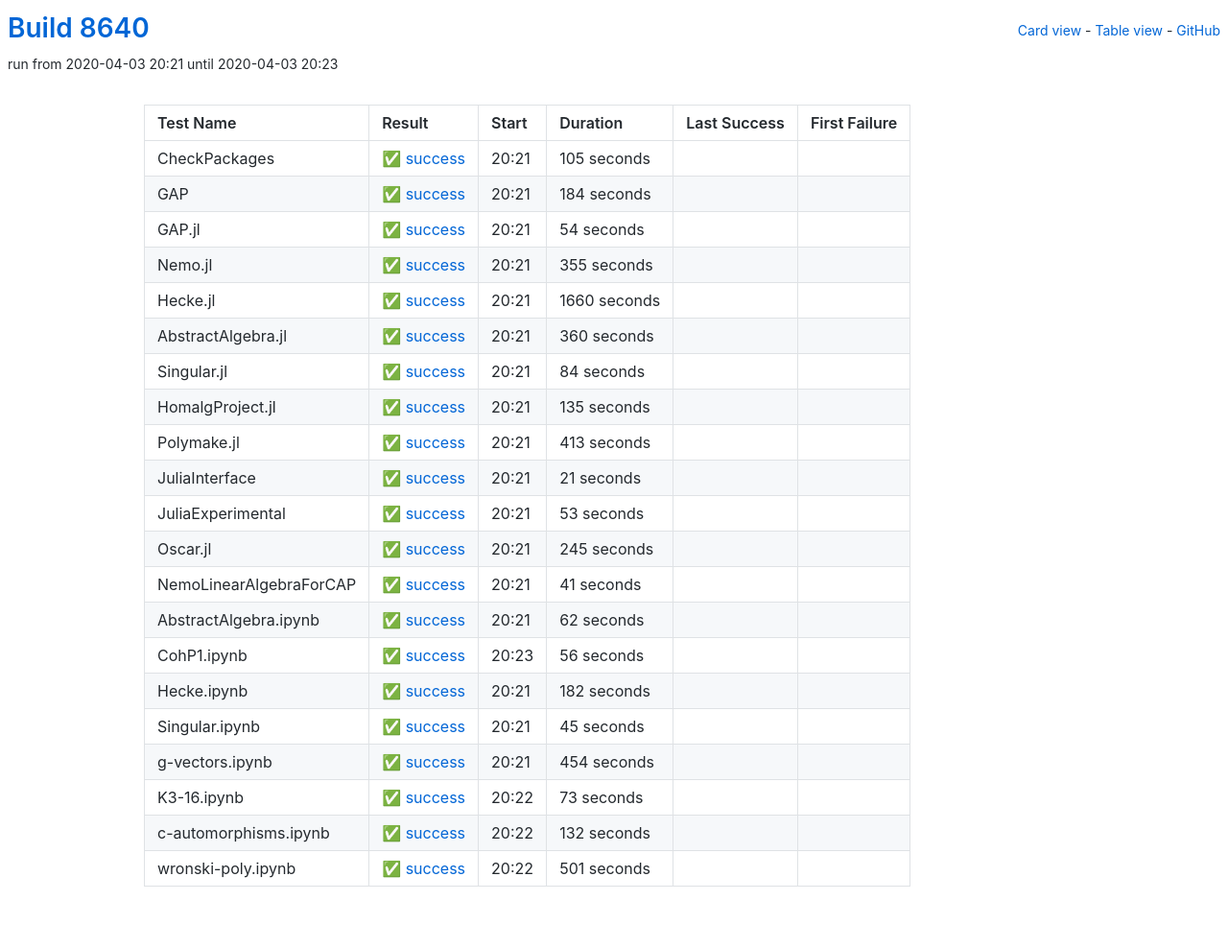
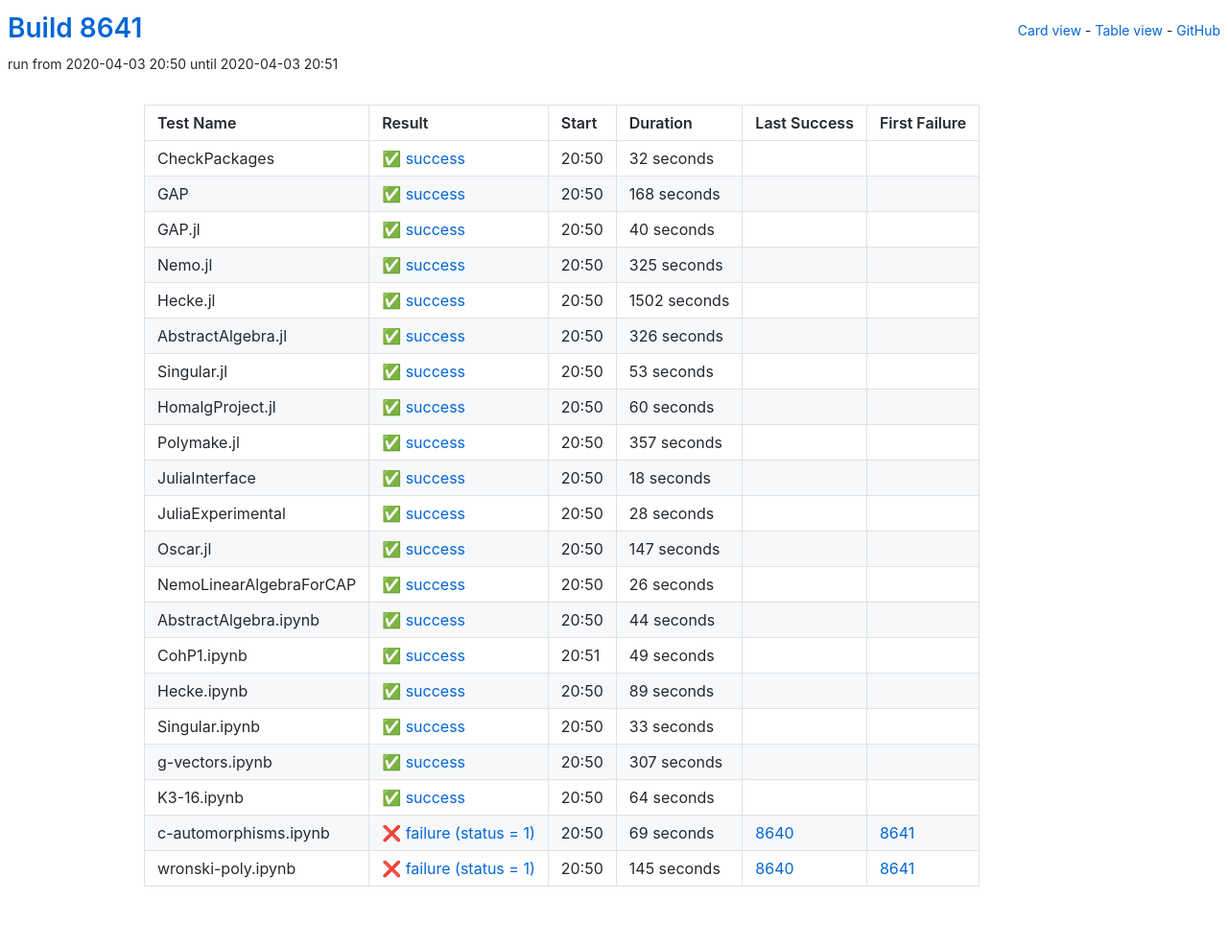
Before and after one commit to oscar-system/oscar-ci-status, a Jekyll site: the page built from table.html, in a window 1280 px wide. Shown: the whole page at 96% size. Built offline with Jekyll 4.4.1, drawn with Linux system fonts in a browser that asks for light colours.

Commit message:
Build 8641

```diff
--- a/_data/ci.yml
+++ b/_data/ci.yml
@@ -1,115 +1,71 @@
-build: 8640
-build_url: https://oscarci.mathematik.uni-kl.de/job/oscar/8640/
+build: 8641
+build_url: https://oscarci.mathematik.uni-kl.de/job/oscar/8641/
 job: oscar
 tests:
-- duration: 105
+- duration: 32
   exitcode: 0
   first_failure: false
   first_failure_url: null
   last_success: false
   last_success_url: null
-  log: https://oscarci.mathematik.uni-kl.de/job/oscar/8640/artifact/logs/build-8640/CheckPackages.log
+  log: https://oscarci.mathematik.uni-kl.de/job/oscar/8641/artifact/logs/build-8641/CheckPackages.log
   name: CheckPackages
-  start: 2020-04-03 20:21
+  start: 2020-04-03 20:50
   status: success
   success: true
-- duration: 184
+- duration: 168
   exitcode: 0
   first_failure: false
   first_failure_url: null
   last_success: false
   last_success_url: null
-  log: https://oscarci.mathematik.uni-kl.de/job/oscar/8640/artifact/logs/build-8640/GAP.log
+  log: https://oscarci.mathematik.uni-kl.de/job/oscar/8641/artifact/logs/build-8641/GAP.log
   name: GAP
-  start: 2020-04-03 20:21
+  start: 2020-04-03 20:50
   status: success
   success: true
-- duration: 54
+- duration: 40
   exitcode: 0
   first_failure: false
   first_failure_url: null
   last_success: false
   last_success_url: null
-  log: https://oscarci.mathematik.uni-kl.de/job/oscar/8640/artifact/logs/build-8640/GAP.jl.log
+  log: https://oscarci.mathematik.uni-kl.de/job/oscar/8641/artifact/logs/build-8641/GAP.jl.log
   name: GAP.jl
-  start: 2020-04-03 20:21
+  start: 2020-04-03 20:50
   status: success
   success: true
-- duration: 355
+- duration: 325
   exitcode: 0
   first_failure: false
   first_failure_url: null
   last_success: false
   last_success_url: null
-  log: https://oscarci.mathematik.uni-kl.de/job/oscar/8640/artifact/logs/build-8640/Nemo.jl.log
+  log: https://oscarci.mathematik.uni-kl.de/job/oscar/8641/artifact/logs/build-8641/Nemo.jl.log
   name: Nemo.jl
-  start: 2020-04-03 20:21
+  start: 2020-04-03 20:50
   status: success
   success: true
-- duration: 1660
+- duration: 1502
   exitcode: 0
   first_failure: false
   first_failure_url: null
   last_success: false
   last_success_url: null
-  log: https://oscarci.mathematik.uni-kl.de/job/oscar/8640/artifact/logs/build-8640/Hecke.jl.log
+  log: https://oscarci.mathematik.uni-kl.de/job/oscar/8641/artifact/logs/build-8641/Hecke.jl.log
   name: Hecke.jl
-  start: 2020-04-03 20:21
+  start: 2020-04-03 20:50
   status: success
   success: true
-- duration: 360
+- duration: 326
   exitcode: 0
   first_failure: false
   first_failure_url: null
   last_success: false
   last_success_url: null
-  log: https://oscarci.mathematik.uni-kl.de/job/oscar/8640/artifact/logs/build-8640/AbstractAlgebra.jl.log
+  log: https://oscarci.mathematik.uni-kl.de/job/oscar/8641/artifact/logs/build-8641/AbstractAlgebra.jl.log
   name: AbstractAlgebra.jl
-  start: 2020-04-03 20:21
-  status: success
-  success: true
-- duration: 84
-  exitcode: 0
-  first_failure: false
-  first_failure_url: null
-  last_success: false
-  last_success_url: null
-  log: https://oscarci.mathematik.uni-kl.de/job/oscar/8640/artifact/logs/build-8640/Singular.jl.log
-  name: Singular.jl
-  start: 2020-04-03 20:21
-  status: success
-  success: true
-- duration: 135
-  exitcode: 0
-  first_failure: false
-  first_failure_url: null
-  last_success: false
-  last_success_url: null
-  log: https://oscarci.mathematik.uni-kl.de/job/oscar/8640/artifact/logs/build-8640/HomalgProject.jl.log
-  name: HomalgProject.jl
-  start: 2020-04-03 20:21
-  status: success
-  success: true
-- duration: 413
-  exitcode: 0
-  first_failure: false
-  first_failure_url: null
-  last_success: false
-  last_success_url: null
-  log: https://oscarci.mathematik.uni-kl.de/job/oscar/8640/artifact/logs/build-8640/Polymake.jl.log
-  name: Polymake.jl
-  start: 2020-04-03 20:21
-  status: success
-  success: true
-- duration: 21
-  exitcode: 0
-  first_failure: false
-  first_failure_url: null
-  last_success: false
-  last_success_url: null
-  log: https://oscarci.mathematik.uni-kl.de/job/oscar/8640/artifact/logs/build-8640/JuliaInterface.log
-  name: JuliaInterface
-  start: 2020-04-03 20:21
+  start: 2020-04-03 20:50
   status: success
   success: true
 - duration: 53
@@ -118,118 +74,162 @@
   first_failure_url: null
   last_success: false
   last_success_url: null
-  log: https://oscarci.mathematik.uni-kl.de/job/oscar/8640/artifact/logs/build-8640/JuliaExperimental.log
-  name: JuliaExperimental
-  start: 2020-04-03 20:21
+  log: https://oscarci.mathematik.uni-kl.de/job/oscar/8641/artifact/logs/build-8641/Singular.jl.log
+  name: Singular.jl
+  start: 2020-04-03 20:50
   status: success
   success: true
-- duration: 245
+- duration: 60
   exitcode: 0
   first_failure: false
   first_failure_url: null
   last_success: false
   last_success_url: null
-  log: https://oscarci.mathematik.uni-kl.de/job/oscar/8640/artifact/logs/build-8640/Oscar.jl.log
-  name: Oscar.jl
-  start: 2020-04-03 20:21
+  log: https://oscarci.mathematik.uni-kl.de/job/oscar/8641/artifact/logs/build-8641/HomalgProject.jl.log
+  name: HomalgProject.jl
+  start: 2020-04-03 20:50
   status: success
   success: true
-- duration: 41
+- duration: 357
   exitcode: 0
   first_failure: false
   first_failure_url: null
   last_success: false
   last_success_url: null
-  log: https://oscarci.mathematik.uni-kl.de/job/oscar/8640/artifact/logs/build-8640/NemoLinearAlgebraForCAP.log
-  name: NemoLinearAlgebraForCAP
-  start: 2020-04-03 20:21
+  log: https://oscarci.mathematik.uni-kl.de/job/oscar/8641/artifact/logs/build-8641/Polymake.jl.log
+  name: Polymake.jl
+  start: 2020-04-03 20:50
   status: success
   success: true
-- duration: 62
+- duration: 18
   exitcode: 0
   first_failure: false
   first_failure_url: null
   last_success: false
   last_success_url: null
-  log: https://oscarci.mathematik.uni-kl.de/job/oscar/8640/artifact/logs/build-8640/AbstractAlgebra.ipynb.log
-  name: AbstractAlgebra.ipynb
-  start: 2020-04-03 20:21
+  log: https://oscarci.mathematik.uni-kl.de/job/oscar/8641/artifact/logs/build-8641/JuliaInterface.log
+  name: JuliaInterface
+  start: 2020-04-03 20:50
   status: success
   success: true
-- duration: 56
+- duration: 28
   exitcode: 0
   first_failure: false
   first_failure_url: null
   last_success: false
   last_success_url: null
-  log: https://oscarci.mathematik.uni-kl.de/job/oscar/8640/artifact/logs/build-8640/CohP1.ipynb.log
-  name: CohP1.ipynb
-  start: 2020-04-03 20:23
+  log: https://oscarci.mathematik.uni-kl.de/job/oscar/8641/artifact/logs/build-8641/JuliaExperimental.log
+  name: JuliaExperimental
+  start: 2020-04-03 20:50
   status: success
   success: true
-- duration: 182
+- duration: 147
   exitcode: 0
   first_failure: false
   first_failure_url: null
   last_success: false
   last_success_url: null
-  log: https://oscarci.mathematik.uni-kl.de/job/oscar/8640/artifact/logs/build-8640/Hecke.ipynb.log
-  name: Hecke.ipynb
-  start: 2020-04-03 20:21
+  log: https://oscarci.mathematik.uni-kl.de/job/oscar/8641/artifact/logs/build-8641/Oscar.jl.log
+  name: Oscar.jl
+  start: 2020-04-03 20:50
   status: success
   success: true
-- duration: 45
+- duration: 26
   exitcode: 0
   first_failure: false
   first_failure_url: null
   last_success: false
   last_success_url: null
-  log: https://oscarci.mathematik.uni-kl.de/job/oscar/8640/artifact/logs/build-8640/Singular.ipynb.log
-  name: Singular.ipynb
-  start: 2020-04-03 20:21
+  log: https://oscarci.mathematik.uni-kl.de/job/oscar/8641/artifact/logs/build-8641/NemoLinearAlgebraForCAP.log
+  name: NemoLinearAlgebraForCAP
+  start: 2020-04-03 20:50
   status: success
   success: true
-- duration: 454
+- duration: 44
   exitcode: 0
   first_failure: false
   first_failure_url: null
   last_success: false
   last_success_url: null
-  log: https://oscarci.mathematik.uni-kl.de/job/oscar/8640/artifact/logs/build-8640/g-vectors.ipynb.log
-  name: g-vectors.ipynb
-  start: 2020-04-03 20:21
+  log: https://oscarci.mathematik.uni-kl.de/job/oscar/8641/artifact/logs/build-8641/AbstractAlgebra.ipynb.log
+  name: AbstractAlgebra.ipynb
+  start: 2020-04-03 20:50
   status: success
   success: true
-- duration: 73
+- duration: 49
   exitcode: 0
   first_failure: false
   first_failure_url: null
   last_success: false
   last_success_url: null
-  log: https://oscarci.mathematik.uni-kl.de/job/oscar/8640/artifact/logs/build-8640/K3-16.ipynb.log
-  name: K3-16.ipynb
-  start: 2020-04-03 20:22
+  log: https://oscarci.mathematik.uni-kl.de/job/oscar/8641/artifact/logs/build-8641/CohP1.ipynb.log
+  name: CohP1.ipynb
+  start: 2020-04-03 20:51
   status: success
   success: true
-- duration: 132
+- duration: 89
   exitcode: 0
   first_failure: false
   first_failure_url: null
   last_success: false
   last_success_url: null
-  log: https://oscarci.mathematik.uni-kl.de/job/oscar/8640/artifact/logs/build-8640/c-automorphisms.ipynb.log
-  name: c-automorphisms.ipynb
-  start: 2020-04-03 20:22
+  log: https://oscarci.mathematik.uni-kl.de/job/oscar/8641/artifact/logs/build-8641/Hecke.ipynb.log
+  name: Hecke.ipynb
+  start: 2020-04-03 20:50
   status: success
   success: true
-- duration: 501
+- duration: 33
   exitcode: 0
   first_failure: false
   first_failure_url: null
   last_success: false
   last_success_url: null
-  log: https://oscarci.mathematik.uni-kl.de/job/oscar/8640/artifact/logs/build-8640/wronski-poly.ipynb.log
-  name: wronski-poly.ipynb
-  start: 2020-04-03 20:22
+  log: https://oscarci.mathematik.uni-kl.de/job/oscar/8641/artifact/logs/build-8641/Singular.ipynb.log
+  name: Singular.ipynb
+  start: 2020-04-03 20:50
   status: success
   success: true
+- duration: 307
+  exitcode: 0
+  first_failure: false
+  first_failure_url: null
+  last_success: false
+  last_success_url: null
+  log: https://oscarci.mathematik.uni-kl.de/job/oscar/8641/artifact/logs/build-8641/g-vectors.ipynb.log
+  name: g-vectors.ipynb
+  start: 2020-04-03 20:50
+  status: success
+  success: true
+- duration: 64
+  exitcode: 0
+  first_failure: false
+  first_failure_url: null
+  last_success: false
+  last_success_url: null
+  log: https://oscarci.mathematik.uni-kl.de/job/oscar/8641/artifact/logs/build-8641/K3-16.ipynb.log
+  name: K3-16.ipynb
+  start: 2020-04-03 20:50
+  status: success
+  success: true
+- duration: 69
+  exitcode: 1
+  first_failure: 8641
+  first_failure_url: https://oscarci.mathematik.uni-kl.de/job/oscar/8641/
+  last_success: 8640
+  last_success_url: https://oscarci.mathematik.uni-kl.de/job/oscar/8640/
+  log: https://oscarci.mathematik.uni-kl.de/job/oscar/8641/artifact/logs/build-8641/c-automorphisms.ipynb.log
+  name: c-automorphisms.ipynb
+  start: 2020-04-03 20:50
+  status: failure
+  success: false
+- duration: 145
+  exitcode: 1
+  first_failure: 8641
+  first_failure_url: https://oscarci.mathematik.uni-kl.de/job/oscar/8641/
+  last_success: 8640
+  last_success_url: https://oscarci.mathematik.uni-kl.de/job/oscar/8640/
+  log: https://oscarci.mathematik.uni-kl.de/job/oscar/8641/artifact/logs/build-8641/wronski-poly.ipynb.log
+  name: wronski-poly.ipynb
+  start: 2020-04-03 20:50
+  status: failure
+  success: false
```
Also changed, not shown: README.md.
